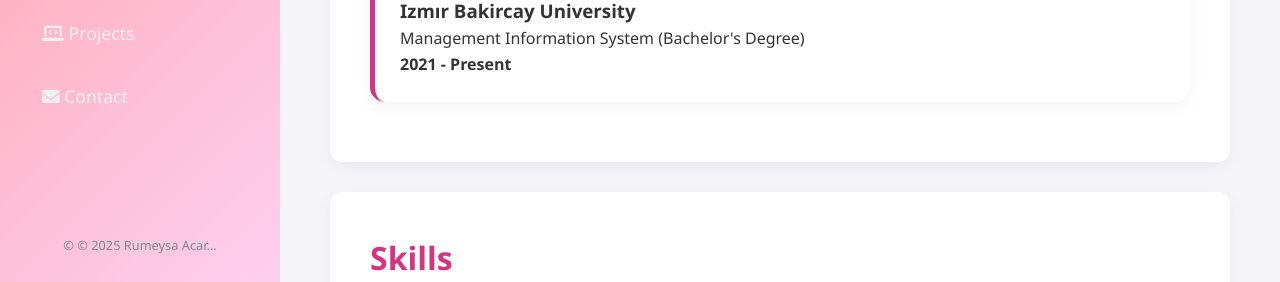
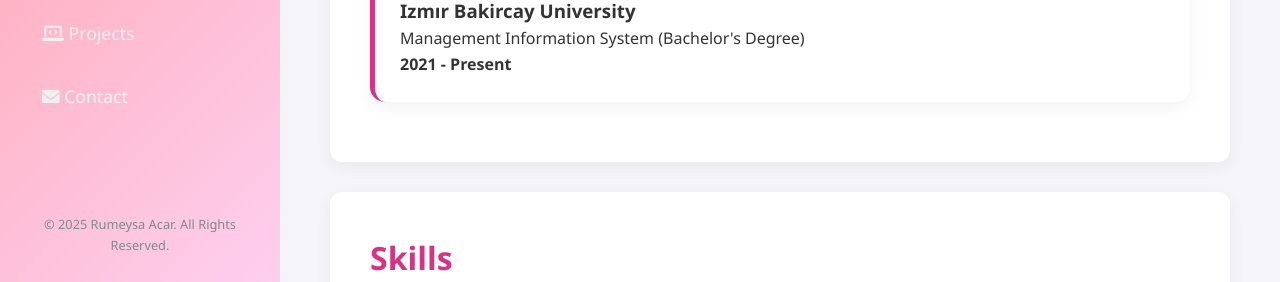
Before and after one commit to rumeysacar35/Personal-Portfolio, a plain HTML site: page index.html in a window 1280 px wide. Shown: the part 515-797 px from the top of the page. Drawn offline with Linux system fonts and the light colour scheme.

Commit message:
Update index.html

```diff
--- a/index.html
+++ b/index.html
@@ -29,7 +29,7 @@
             </nav>
 
             <div class="sidebar-footer">
-                <p>&copy; © 2025 Rumeysa Acar...</p>
+                <p>&copy; 2025 Rumeysa Acar. All Rights Reserved.</p>
             </div>
         </aside>
 
```
